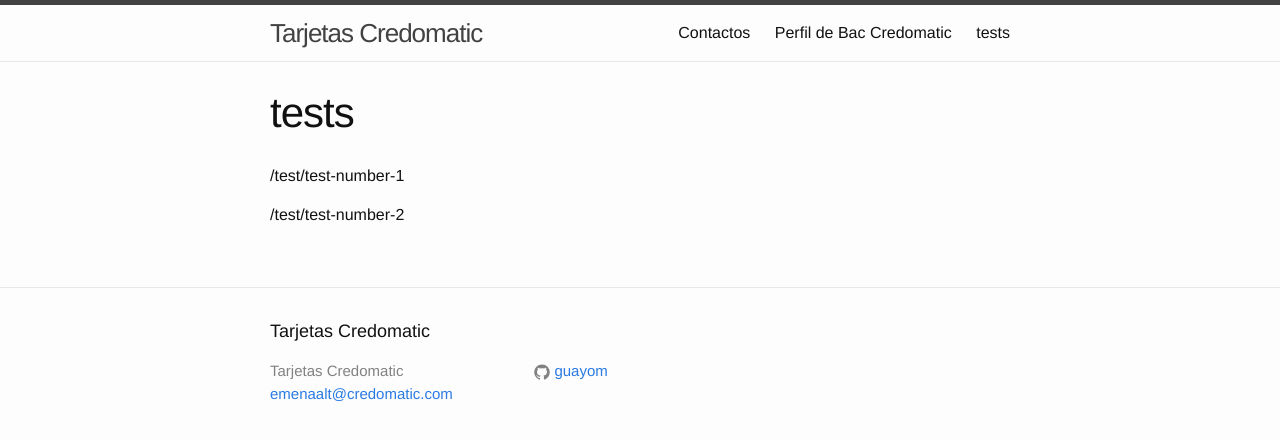
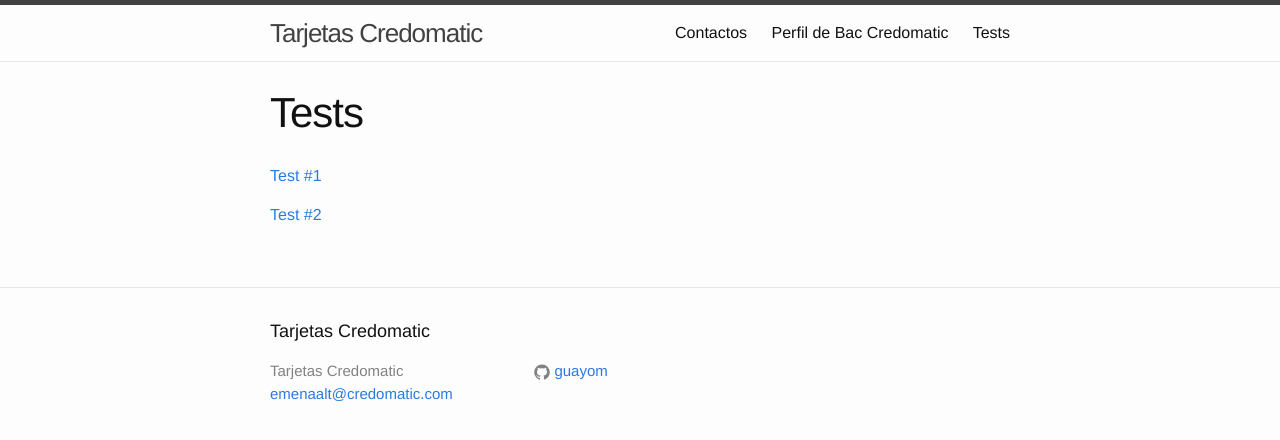
Before and after one commit to guayom/tarjetas, a Jekyll site: the page built from tests.markdown, in a window 1280 px wide. Shown: the top 440 px of the page. Built offline with Jekyll 4.4.1, drawn with Linux system fonts in a browser that asks for light colours.

Commit message:
Updated Tests

```diff
--- a/tests.markdown
+++ b/tests.markdown
@@ -1,8 +1,8 @@
 ---
-title: tests
+title: Tests
 date: 2016-07-14 20:14:00 -06:00
 ---
 
 {% for test in site.test %}
-{{ test.url }}
+[{{ test.title }}]({{ test.url }})
 {% endfor %}
```
